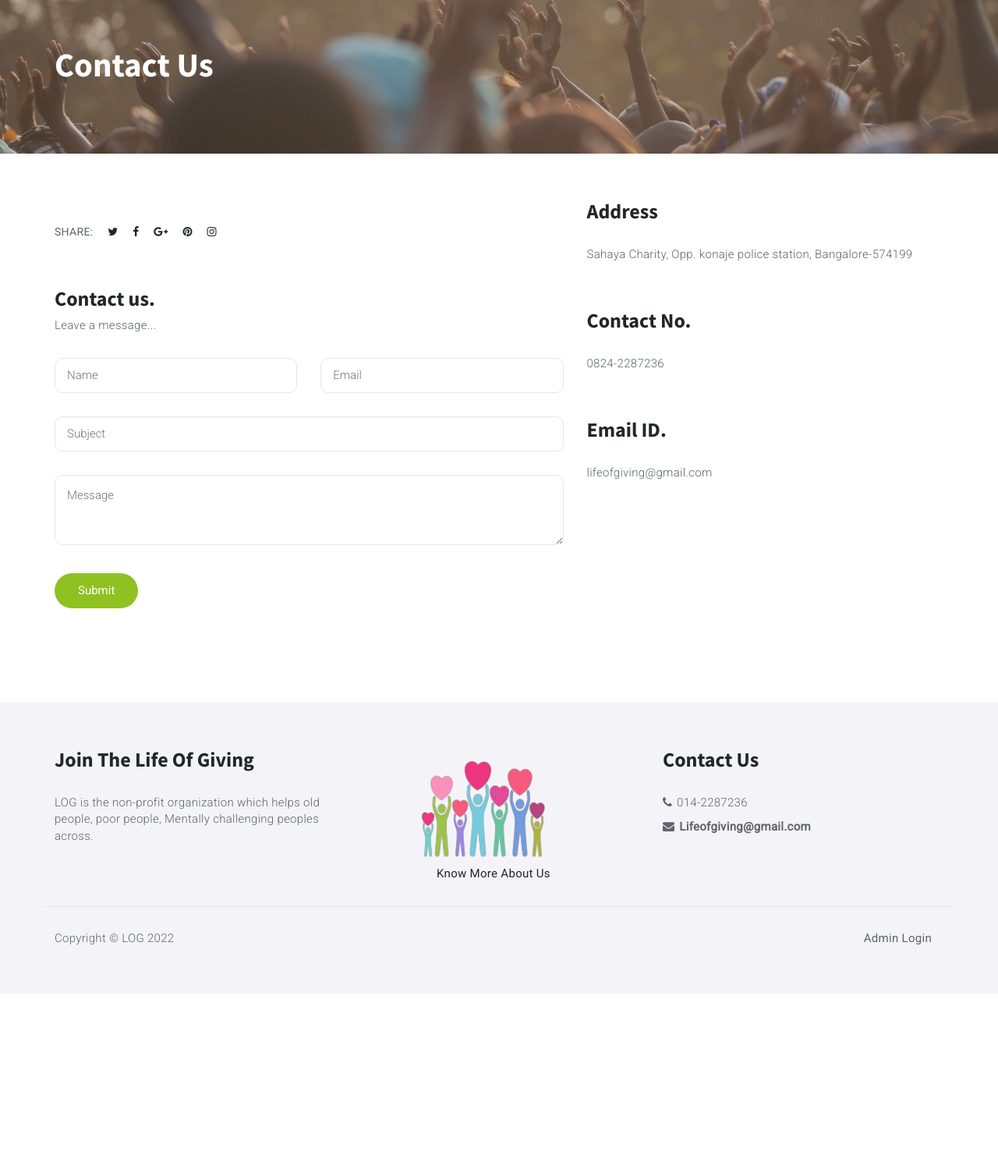
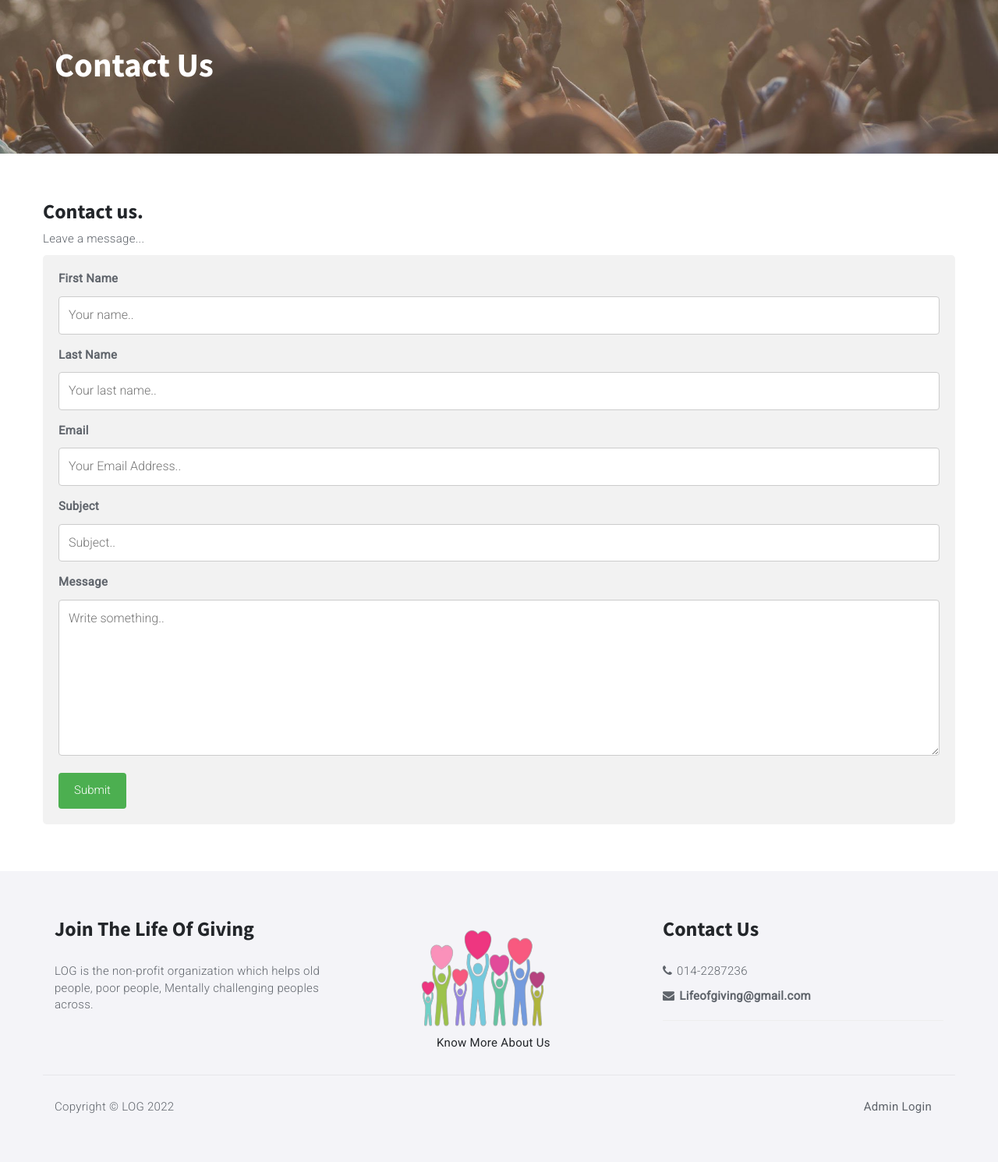
Before and after one commit to neilotpal/LOG, a PHP site: page /contact.php in a window 1280 px wide. Shown: the part 60-1550 px from the top of the page at 78% size. Before the commit the page ends 1272 px from the top, so only its background shows below. Run offline with PHP 8.4, Linux system fonts and the light colour scheme; some libraries are stand-ins or nearby versions.

Commit message:
contact us page front end updated

```diff
--- a/contact.php
+++ b/contact.php
@@ -1,7 +1,7 @@
 <?php
 include("header.php");
 ?>
-
+<link rel="stylesheet" href="css/stylecontact.css">
 <div id="page-header">
 
 <div class="section-bg" style="background-image: url(img/background-2.jpg);"></div>
@@ -28,89 +28,33 @@ include("header.php");
 
 <div class="row">
 
-<main id="main" class="col-md-7">
+<main id="main">
+<h3>Contact us.</h3>
+<p>Leave a message...</p>
 
-<div class="article causes-details">
+<div class="contact_container container">
 
+    <form action="" method="post">
+        <label for="fname">First Name</label>
+        <input type="text" id="fname" name="fname" placeholder="Your name..">
 
+        <label for="lname">Last Name</label>
+        <input type="text" id="lname" name="lname" placeholder="Your last name..">
 
-<div class="article-tags-share">
+        <label for="email">Email</label>
+        <input type="text" id="email" name="email" placeholder="Your Email Address..">
 
+        <label for="subject">Subject</label>
+        <input type="text" id="subject" name="subject" placeholder="Subject..">
 
-<ul class="share">
-<li>SHARE:</li>
-<li><a href="#"><i class="fa fa-twitter"></i></a></li>
-<li><a href="#"><i class="fa fa-facebook"></i></a></li>
-<li><a href="#"><i class="fa fa-google-plus"></i></a></li>
-<li><a href="#"><i class="fa fa-pinterest"></i></a></li>
-<li><a href="#"><i class="fa fa-instagram"></i></a></li>
-</ul>
+        <label for="message">Message</label>
+        <textarea id="message" name="message" placeholder="Write something.." style="height:200px"></textarea>
+
+        <input type="submit" name="submit" value="Submit">
+    </form>
 
 </div>
-
-
-<div class="article-reply">
-<h3>Contact us.</h3>
-<p>Leave a message...</p>
-<form>
-<div class="row">
-<div class="col-md-6">
-<div class="form-group">
-<input class="input" placeholder="Name" type="text">
-</div>
-</div>
-<div class="col-md-6">
-<div class="form-group">
-<input class="input" placeholder="Email" type="email">
-</div>
-</div>
-<div class="col-md-12">
-<div class="form-group">
-<input class="input" placeholder="Subject" type="text">
-</div>
-</div>
-<div class="col-md-12">
-<div class="form-group">
-<textarea class="input" placeholder="Message"></textarea>
-</div>
-<button class="primary-button">Submit</button>
-</div>
-</div>
-</form>
-</div>
-
-</div>
-
 </main>
-
-
-<aside id="aside" class="col-md-5">
-
-<div class="widget">
-<h3 class="widget-title">Address</h3>
-<div class="widget-category">
- Sahaya Charity,
-    Opp. konaje police station,
-    Bangalore-574199
-</div>
-</div>
-
-
-<div class="widget">
-<h3 class="widget-title">Contact No.</h3>
-<div class="widget-category">
-0824-2287236
-</div>
-</div>
-
-<div class="widget">
-<h3 class="widget-title">Email ID.</h3>
-<div class="widget-category">
-lifeofgiving@gmail.com
-</div>
-</div>
-
-</aside>
 
 </div>
 
--- /dev/null
+++ b/css/stylecontact.css
@@ -0,0 +1,33 @@
+input[type=text], textarea {
+    width: 100%;
+    padding: 12px;
+    border: 1px solid #ccc;
+    border-radius: 4px;
+    box-sizing: border-box;
+    margin-top: 6px;
+    margin-bottom: 16px;
+    resize: vertical;
+    font-size: 16px;
+}
+
+input[type=submit] {
+    background-color: #4CAF50;
+    color: white;
+    padding: 12px 20px;
+    border: none;
+    border-radius: 4px;
+    cursor: pointer;
+}
+
+input[type=submit]:hover {
+    background-color: #45a049;
+}
+
+.contact_container {
+    border-radius: 5px;
+    background-color: #f2f2f2;
+    padding: 20px;
+}
+label{
+    font-weight: bold;
+}
```
